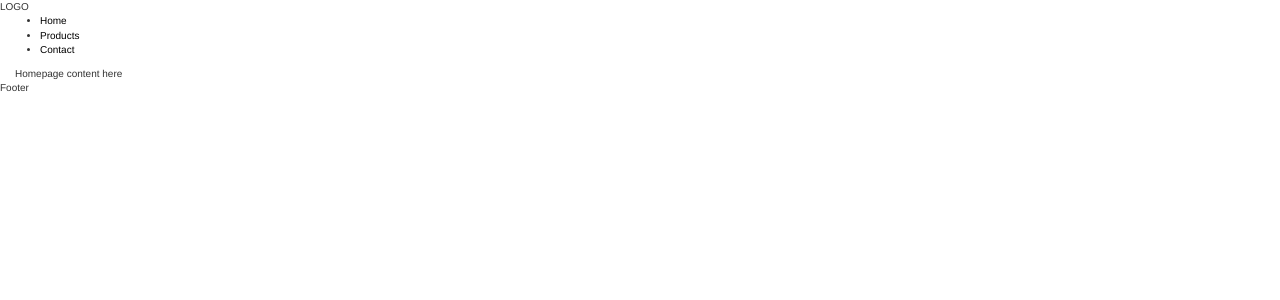
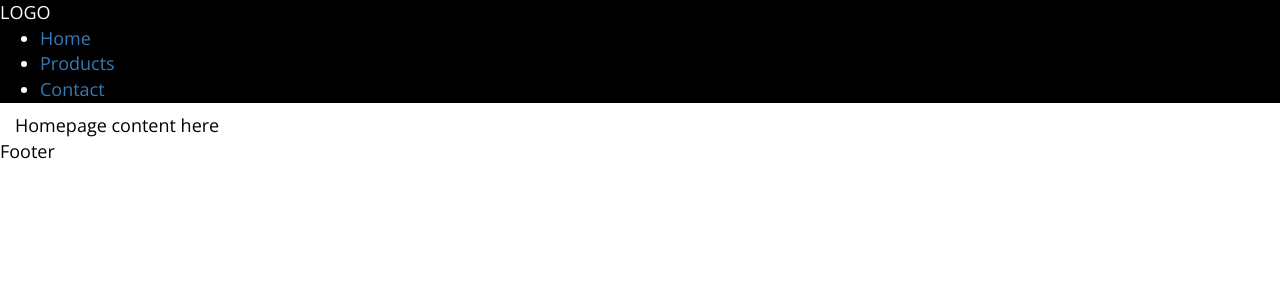
Before and after one commit to jjadeseravla/react-website, a React (Create React App) app in the folder react-website/: page / in a window 1280 px wide. Shown: the top 300 px of the page. Built offline with nearby package versions, Linux system fonts and the light colour scheme.

Commit message:
create _config.scss file

```diff
--- a/react-website/src/Assets/css/default.min.css
+++ b/react-website/src/Assets/css/default.min.css
@@ -1 +1 @@
-body{font-size:10px}body a{color:#000}
+body{font-family:'Open Sans',sans-serif;font-size:18px;color:#010000;font-weight:400;font-style:normal}header{display:#000;width:100%;background:#010000;color:#fff}
--- /dev/null
+++ b/react-website/src/Assets/scss/_config.scss
@@ -0,0 +1,41 @@
+/*
+Vars
+*/
+$black: #010000;
+$white: #ffffff;
+$lightGrey: #e6e6e6;
+$darkGrey: #333;
+$red: #ff1755;
+
+/* Fonts
+
+regular 400
+regular 400 Italic
+bold 700
+bold 700 Italic
+
+*/
+
+body {
+  font-family: 'Open Sans', sans-serif;
+  font-size: 18px;
+  color: $black;
+  font-weight: 400;
+  font-style: normal;
+}
+
+/*
+Mixins
+*/
+
+@mixin translateY($e) {
+  -webkit-transform: translateY($e);
+    -moz-transform: translateY($e);
+        transform: translateY($e);
+}
+
+@mixin transition($e) {
+  -webkit-transition:$e;
+    -moz-transition:$e;
+        transition:$e;
+}
--- a/react-website/src/Assets/scss/default.scss
+++ b/react-website/src/Assets/scss/default.scss
@@ -1,7 +1,17 @@
-body{
-  font-size: 10px;
+@import "_config.scss";
 
-  a {
-    color: black;
-  }
+
+header {
+  display: black;
+  width: 100%;
+  background: $black;
+  color: $white;
+
 }
+// body{
+//   font-size: 10px;
+//
+//   a {
+//     color: black;
+//   }
+// }
```
